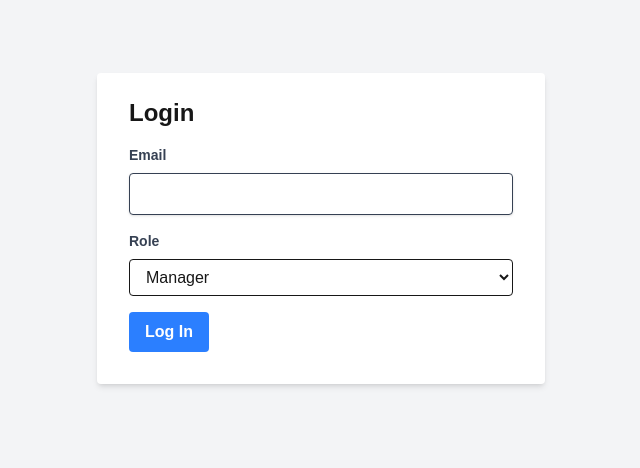
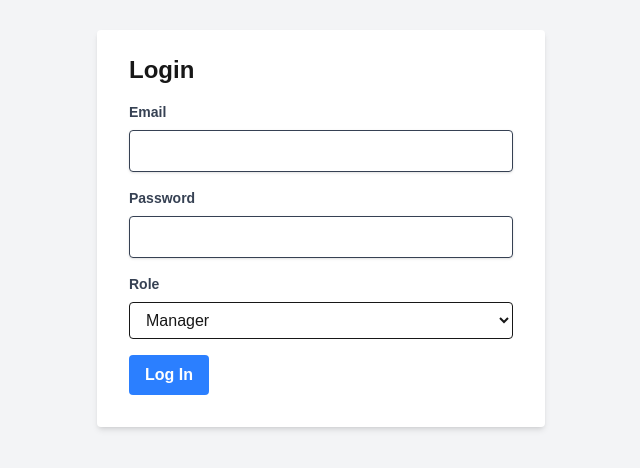
Before and after one commit to Surge-Aina/login-frontend, a Next.js app: page /login in a window 1280 px wide. Shown: the part 172-640 px from the top of the page, without its empty margins (319-959 px from the left). Built offline with nearby package versions, Linux system fonts and the light colour scheme.

Commit message:
implement password

```diff
--- a/src/components/LoginForm.tsx
+++ b/src/components/LoginForm.tsx
@@ -5,14 +5,17 @@ import { useRouter } from 'next/navigation';
 
 export default function LoginForm() {
     const [email, setEmail] = useState('');
+    const [password, setPassword] = useState('');
     const [role, setRole] = useState('manager');
     const router = useRouter();
 
     const handleSubmit = (e: React.FormEvent) => {
         e.preventDefault();
-        if (email) {
+        if (email && password) {
             localStorage.setItem('user',  JSON.stringify({ email, role }));
             router.push('/dashboard');
+        } else {
+            alert('Please enter email and password');
         }
     };
 
@@ -22,6 +25,8 @@ export default function LoginForm() {
       className="bg-white shadow-md rounded px-8 pt-6 pb-8 w-full max-w-md mx-auto"
     >
       <h2 className="text-2xl font-bold mb-4">Login</h2>
+
+    {/* Email Field */}
       <div className="mb-4">
         <label className="block text-gray-700 text-sm font-bold mb-2">Email</label>
         <input
@@ -32,6 +37,20 @@ export default function LoginForm() {
           required
         />
       </div>
+
+    {/* Password Field */}
+          <div className="mb-4">
+        <label className="block text-gray-700 text-sm font-bold mb-2">Password</label>
+        <input
+          type="password"
+          className="shadow border rounded w-full py-2 px-3 text-gray-700"
+          value={password}
+          onChange={(e) => setPassword(e.target.value)}
+          required
+        />
+      </div>
+
+    {/* Role Selection */}
       <div className="mb-4">
         <label className="block text-gray-700 text-sm font-bold mb-2">Role</label>
         <select
@@ -45,6 +64,7 @@ export default function LoginForm() {
           <option value="customer">Customer</option>
         </select>
       </div>
+    {/* Submit Button */}
       <button
         type="submit"
         className="bg-blue-500 hover:bg-blue-700 text-white font-bold py-2 px-4 rounded"
```
